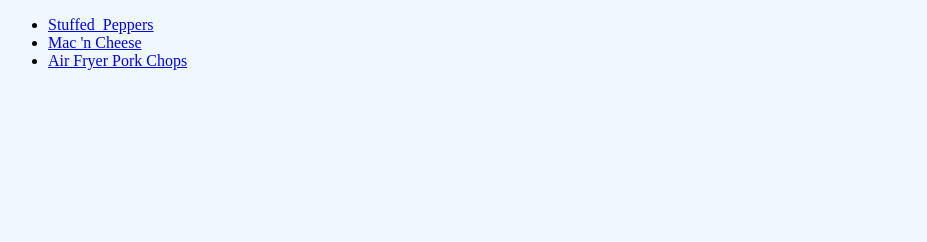
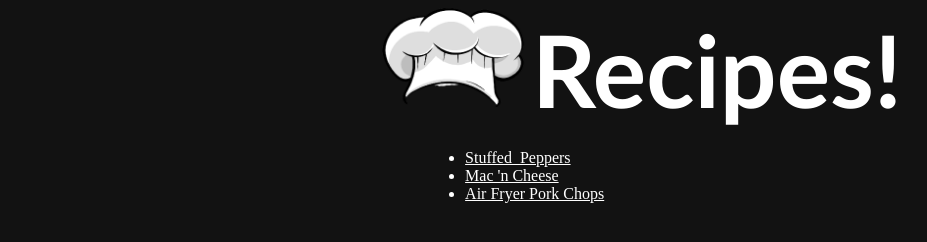
Before and after one commit to RafaelGervasio/odin-recipes, a plain HTML site: page index.html in a window 1280 px wide. Shown: the whole page, without its empty margins (0-927 px from the left). Drawn offline with Linux system fonts and the light colour scheme.

Commit message:
Customized the main page

```diff
--- a/index.html
+++ b/index.html
@@ -1,12 +1,23 @@
+<!-- Chef-headline in white saying "Tasty Recipes" with a chef hat -->
+<!-- two white plates/cooking symbols on the bottom -->
+<!-- cute fluffy bullets, (maybe) each colored after the dish -->
+
+
 <!DOCTYPE html>
 <html lang="en">
 <head>
     <meta charset="UTF-8">
     <meta name="viewport" content="width=<device-width>, initial-scale=1.0">
-    <link rel="stylesheet" href="styles.css"/>
+    <link rel="stylesheet" href="styles.css" />
     <title>Document</title>
 </head>
 <body>
+
+    <div>
+        <img src="images/chef-hat-rmbg.png" alt="Chef Hat image">
+        <h1> Recipes!</h1>
+    </div>
+
     <ul>
         <li> <a href="recipes/stuffed_peppers.html"> Stuffed_Peppers </a> </li>
         <li><a href="recipes/mac-'n-cheese.html">Mac 'n Cheese</a></li>
--- a/styles.css
+++ b/styles.css
@@ -1,3 +1,51 @@
-body{
-    background-color: aliceblue;
+*{
+    color: white;
+    background-color: #121212;
 }
+
+h1{
+    font-size: 100px;
+    font-family: 'Trebuchet MS', 'Lucida Sans Unicode', 'Lucida Grande', 'Lucida Sans', Arial, sans-serif;
+
+    width: fit-content;
+    margin: 0 auto;
+    display: inline-block;
+
+    /* border-style: dotted;
+    border-width: 1px;
+    border-color: yellow; */
+
+}
+
+img{
+    height: 100px;
+    width: auto;
+    margin: 0 auto;
+
+    /* border-style: dotted;
+    border-width: 1px;
+    border-color: yellow; */
+
+}
+
+div{
+    width: fit-content;
+    margin: 0 auto;
+
+    /* border-style: dotted;
+    border-width: 1px;
+    border-color: yellow; */
+
+}
+
+
+ul{
+    width: fit-content;
+    /* margin: 0 auto; */
+    margin-left: 33%;
+    margin-top: 20px;
+
+    /* border-style: dotted;
+    border-width: 1px;
+    border-color: yellow; */
+}
```
Also changed, not shown: images/chef-hat-rmbg.png (added), images/chef-hat.jpg (added), 1 other file.
